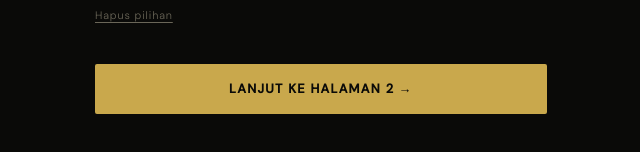
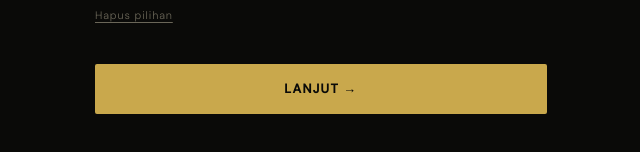
Before and after one commit to agagwn/CERITA-papi-persahabatan, a plain HTML site: page index.html in a window 1280 px wide. Shown: the part 4037-4189 px from the top of the page, without its empty margins (319-959 px from the left). Drawn offline with nearby package versions, Linux system fonts and the light colour scheme; a web font is replaced by a local one.

Commit message:
index.html

```diff
--- a/index.html
+++ b/index.html
@@ -376,7 +376,7 @@
     </div>
 
     <div class="btn-row">
-      <button class="btn btn-next" onclick="goPage2()">Lanjut ke Halaman 2 →</button>
+      <button class="btn btn-next" onclick="goPage2()">Lanjut →</button>
     </div>
 
   </div>
```
